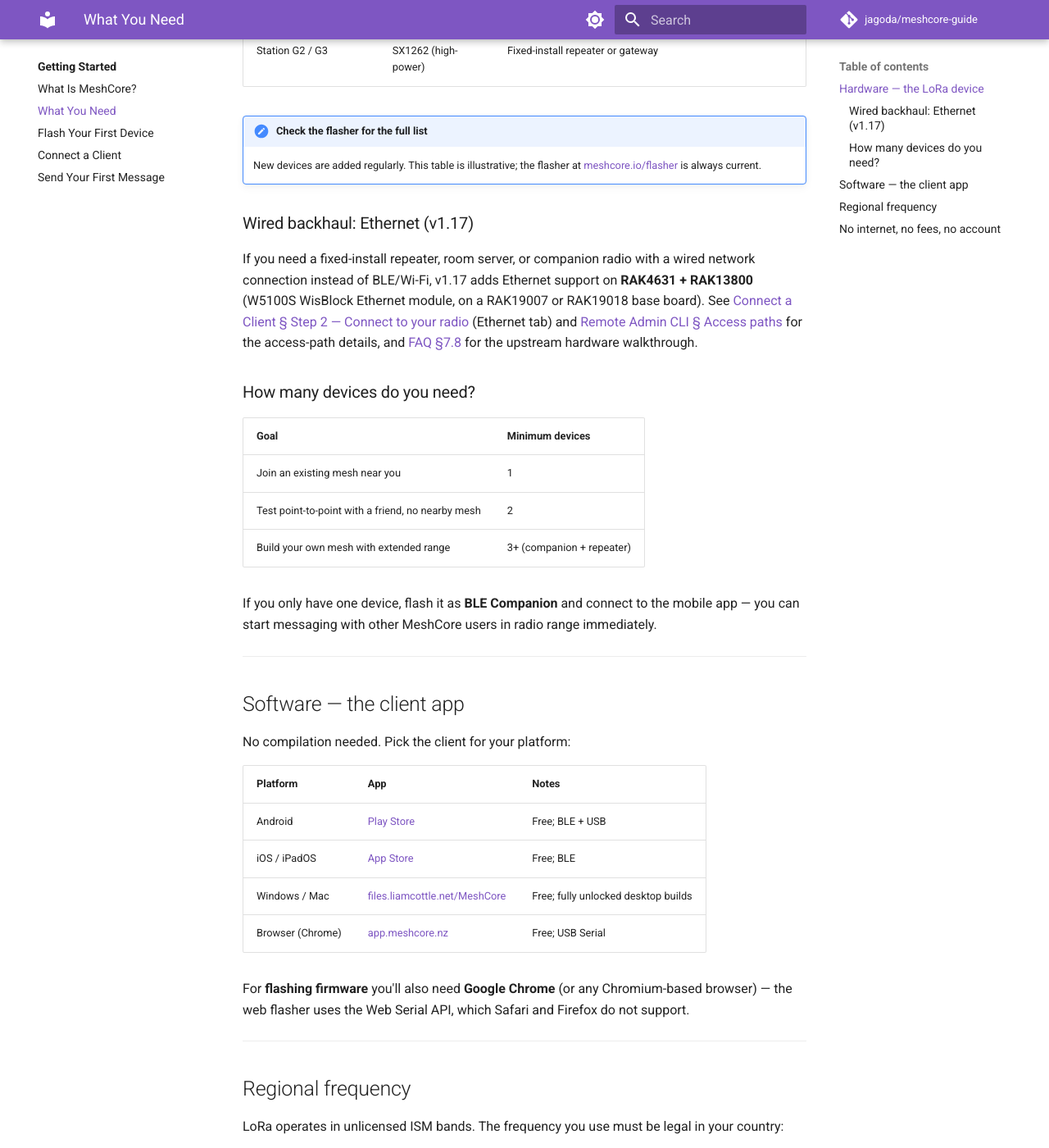
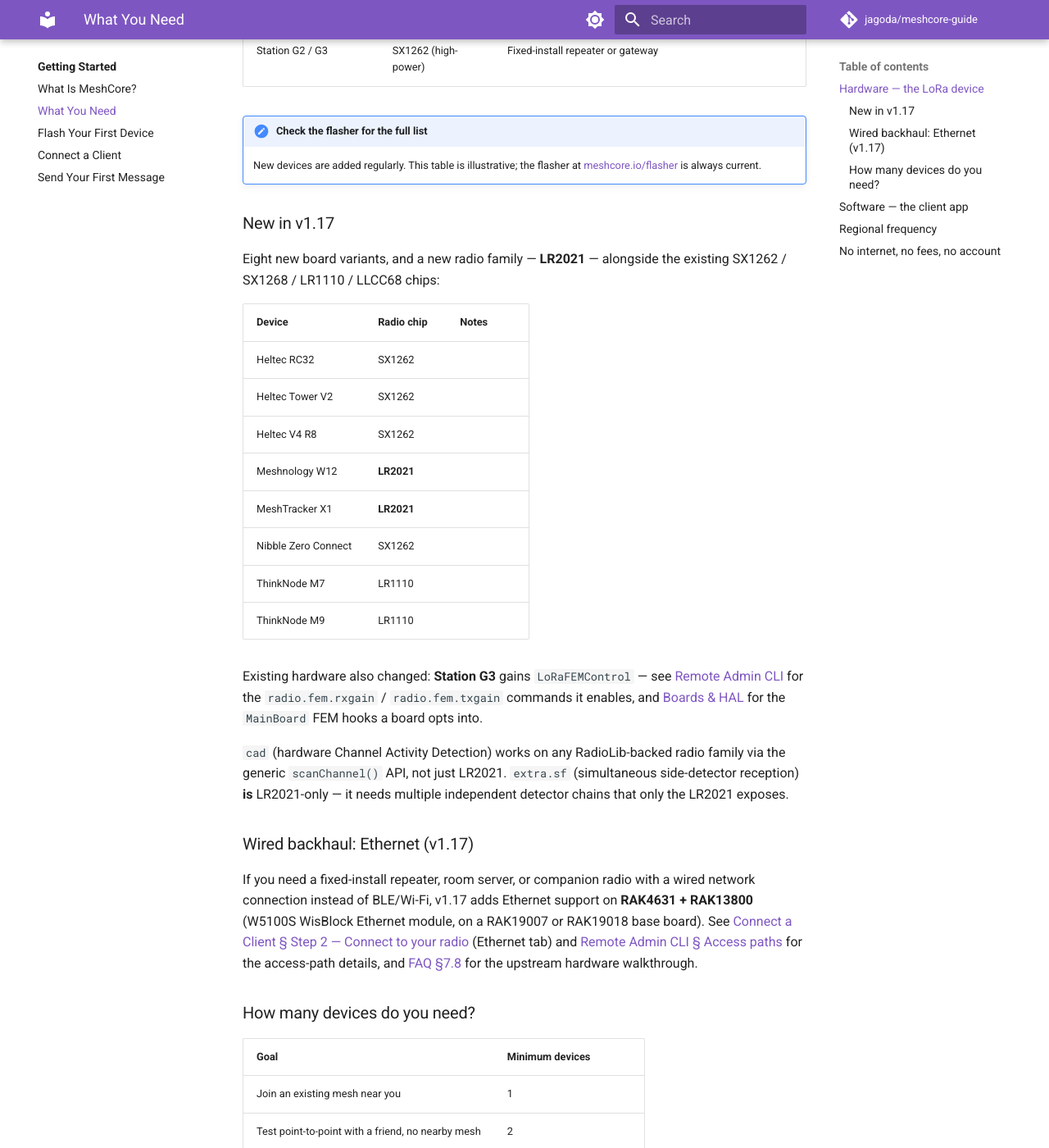
Before and after one commit to jagoda/meshcore-guide, an MkDocs documentation site: the page built from docs/getting-started/what-you-need.md, in a window 1280 px wide and 1400 px high, scrolled down 816 px. Shown: the whole window at 82% size. Built offline with MkDocs 1.6.1 and Material for MkDocs 9.7.7, drawn with Linux system fonts in a browser that asks for light colours; comment, search, counter and statistics services are not loaded.

Commit message:
checkpoint: Phase 7 — 8 new boards + LR2021 radio family, MainBoard FEM hooks (board opt-in), CC310 hardware crypto (SHA-256/AES/HMAC/Ed25519 verify) with stack-headroom rationale

```diff
--- a/docs/getting-started/what-you-need.md
+++ b/docs/getting-started/what-you-need.md
@@ -25,6 +25,32 @@ Common entry-level devices that work well:
 !!! note "Check the flasher for the full list"
     New devices are added regularly. This table is illustrative; the flasher at
     [meshcore.io/flasher](https://meshcore.io/flasher) is always current.
+
+### New in v1.17
+
+Eight new board variants, and a new radio family — **LR2021** — alongside the
+existing SX1262 / SX1268 / LR1110 / LLCC68 chips:
+
+| Device | Radio chip | Notes |
+|--------|-----------|-------|
+| Heltec RC32 | SX1262 | |
+| Heltec Tower V2 | SX1262 | |
+| Heltec V4 R8 | SX1262 | |
+| Meshnology W12 | **LR2021** | |
+| MeshTracker X1 | **LR2021** | |
+| Nibble Zero Connect | SX1262 | |
+| ThinkNode M7 | LR1110 | |
+| ThinkNode M9 | LR1110 | |
+
+Existing hardware also changed: **Station G3** gains `LoRaFEMControl` — see
+[Remote Admin CLI](../operating/remote-admin-cli.md) for the `radio.fem.rxgain`
+/ `radio.fem.txgain` commands it enables, and [Boards & HAL](../internals/boards-and-hal.md)
+for the `MainBoard` FEM hooks a board opts into.
+
+`cad` (hardware Channel Activity Detection) works on any RadioLib-backed
+radio family via the generic `scanChannel()` API, not just LR2021. `extra.sf`
+(simultaneous side-detector reception) **is** LR2021-only — it needs multiple
+independent detector chains that only the LR2021 exposes.
 
 ### Wired backhaul: Ethernet (v1.17)
 
```
Also changed, not shown: docs/concepts/identity-and-encryption.md (+12 -0 lines), docs/extending/custom-board-variant.md (+12 -0 lines), docs/internals/boards-and-hal.md (+24 -0 lines), docs/protocol/encryption-on-the-wire.md (+10 -0 lines).
